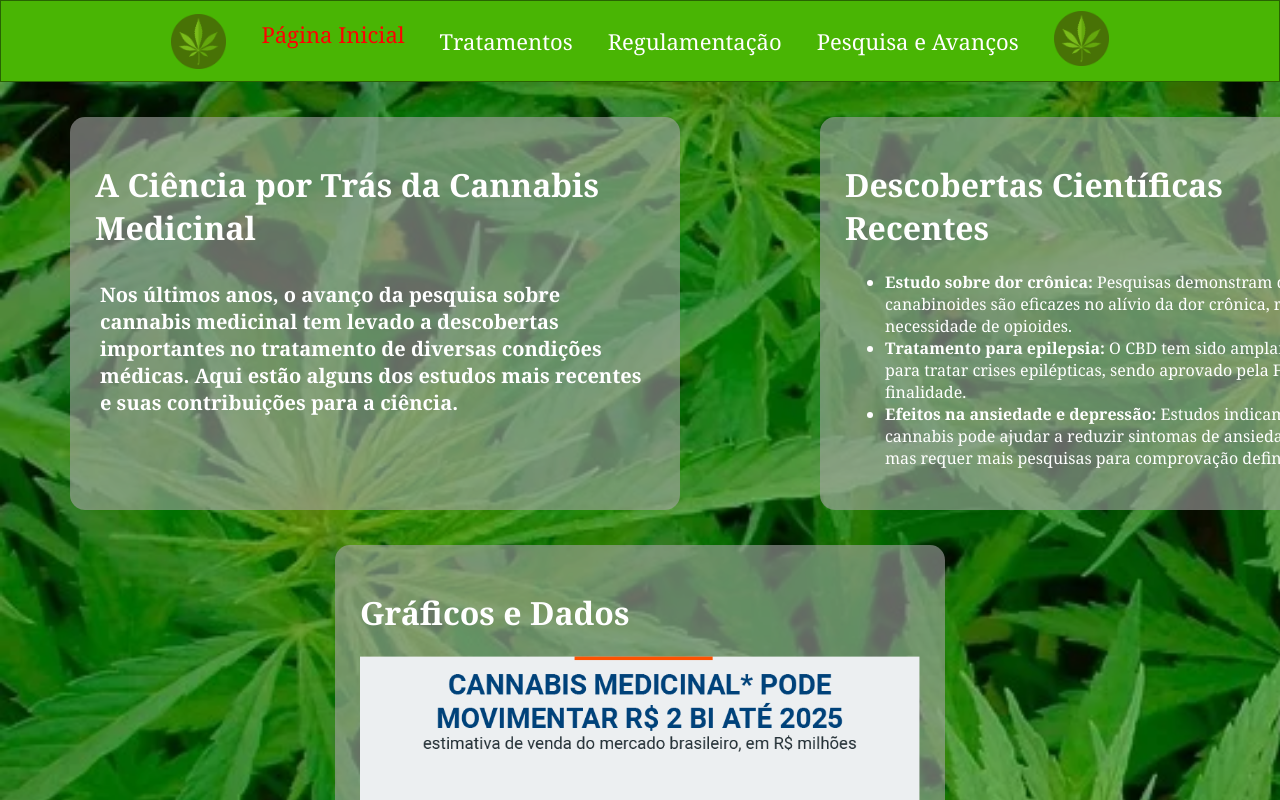
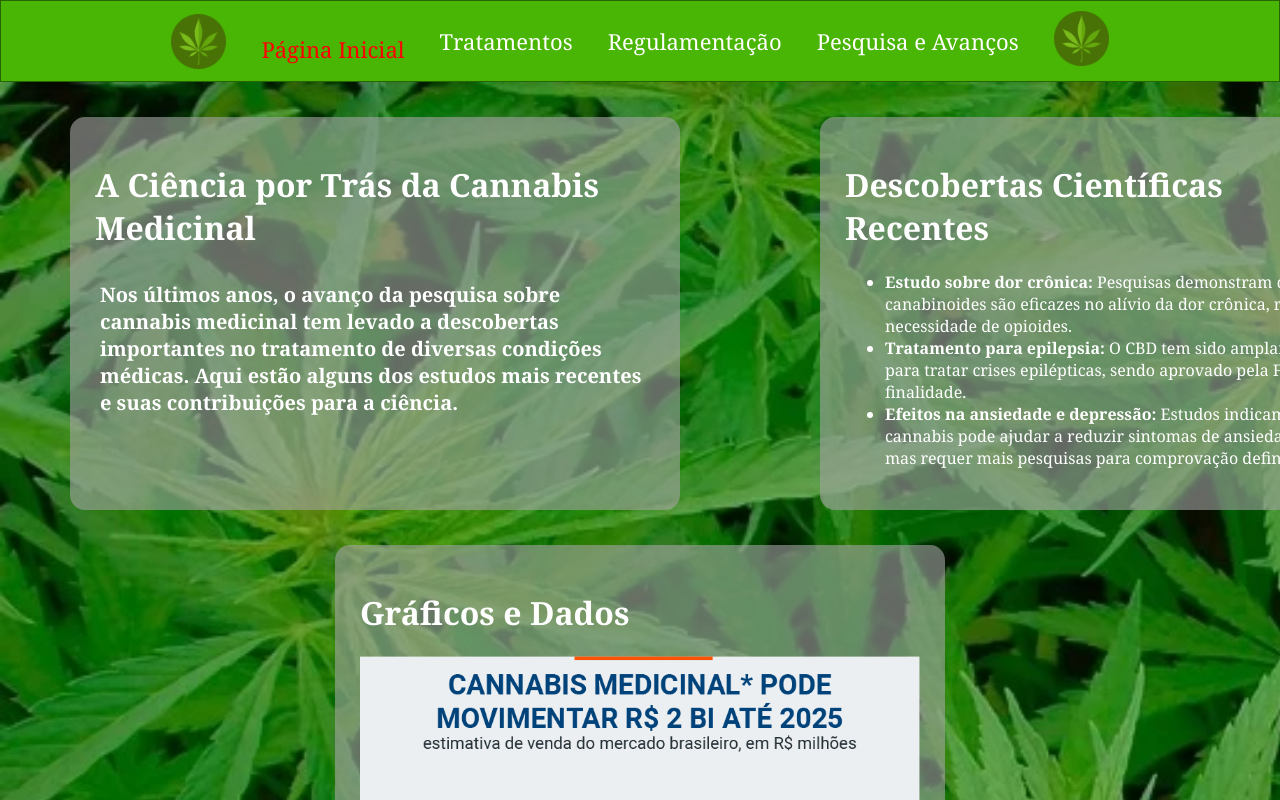
Before and after one commit to JPfilgueira/Cannabis, a plain HTML site: page pesquisa.html in a window 1280 px wide. In both pictures the pointer is over the link "Página Inicial". Shown: the top 800 px of the page. Drawn offline with Linux system fonts and the light colour scheme.

Commit message:
Update pesquisa.css

```diff
--- a/css-img/pesquisa.css
+++ b/css-img/pesquisa.css
@@ -133,3 +133,7 @@ th {
 nav a{
     cursor: auto;
 }
+
+nav a:hover {
+    margin-bottom: -15px;
+}
```
